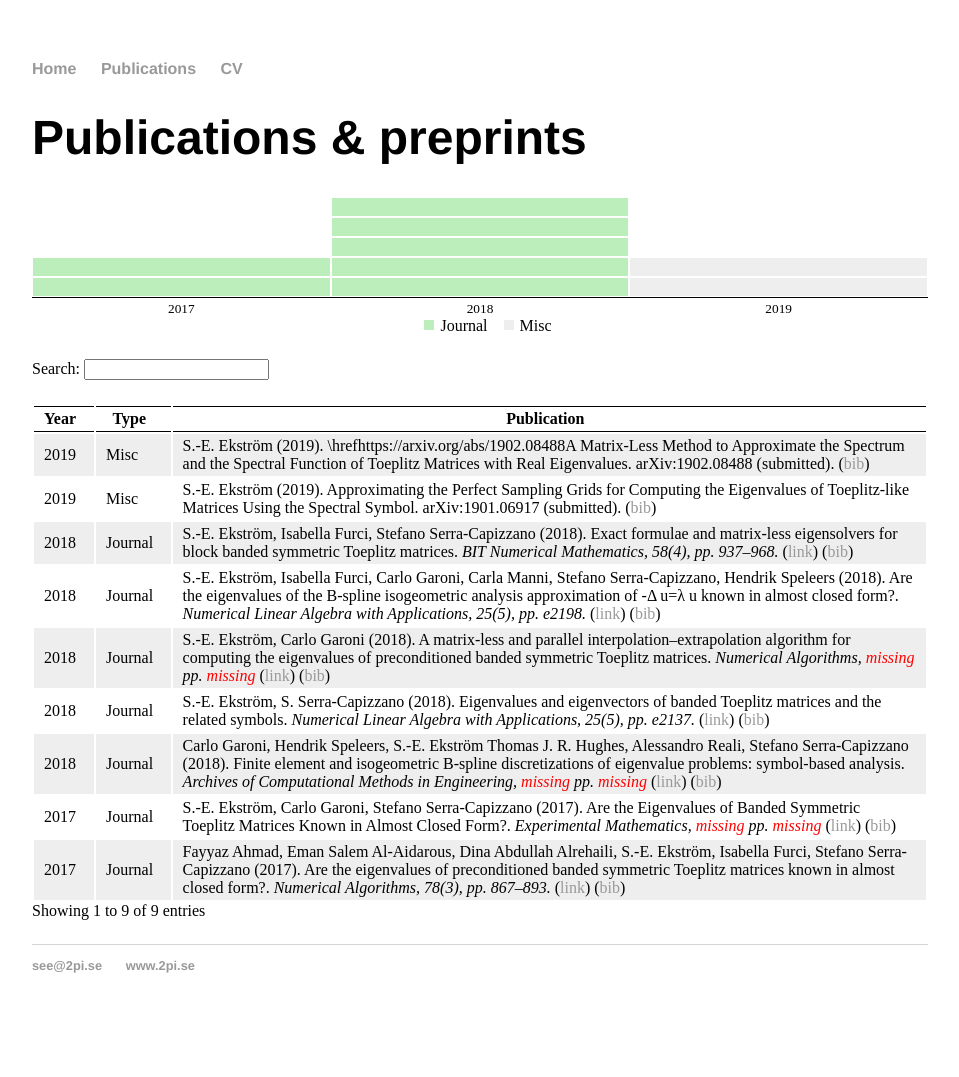
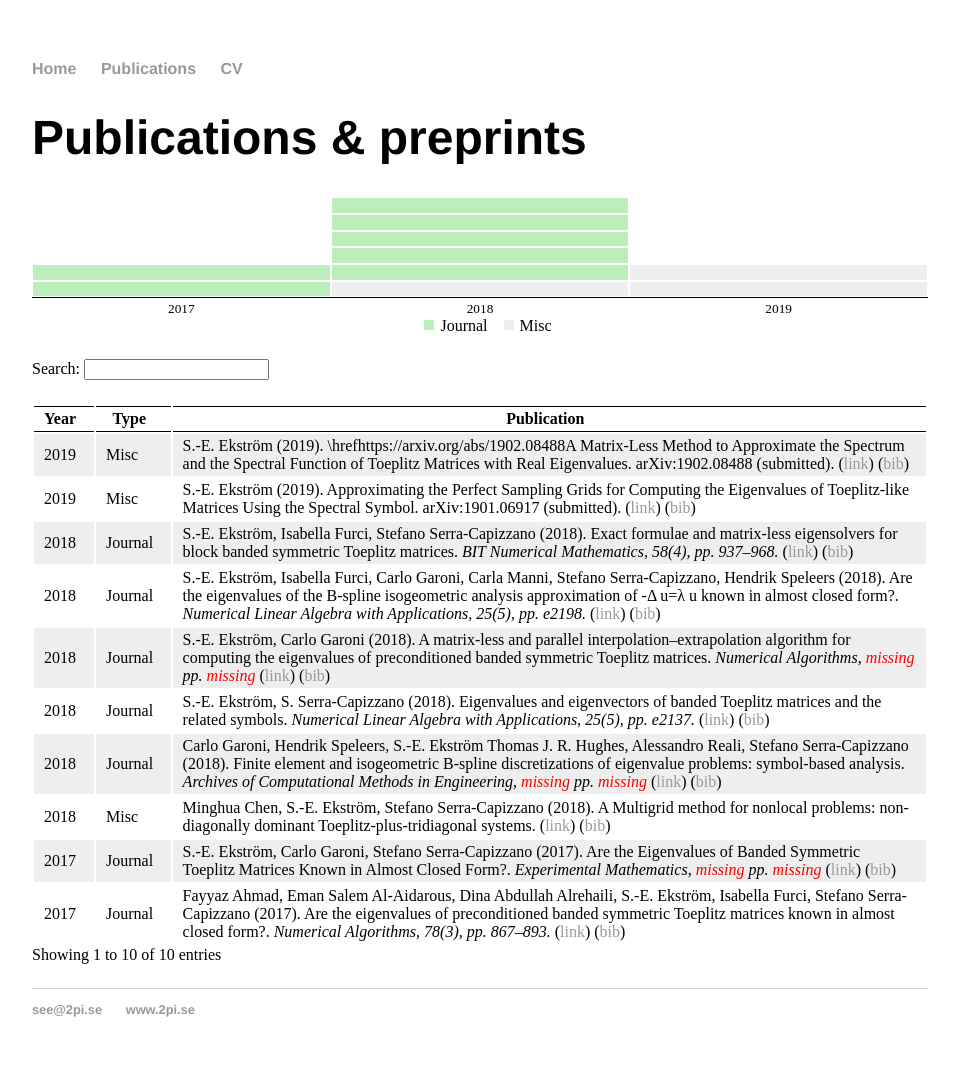
Before and after one commit to sverek/sverek.github.io, a Jekyll site: the page built from publications/index.html, in a window 1280 px wide. Shown: the whole page, without its empty margins (160-1119 px from the left). Built offline with Jekyll 4.4.1, drawn with Linux system fonts in a browser that asks for light colours; before the commit the page ends 1033 px from its top, so only the background shows below that.

Commit message:
Publication

```diff
--- a/publications/bib-publication-list.js
+++ b/publications/bib-publication-list.js
@@ -230,6 +230,7 @@ var bibtexify = (function($) {
             'misc': 'Misc',
             'phdthesis': 'PhD Thesis',
             'proceedings': 'Conference proceeding',
+            'preprint': 'Preprint',
             'techreport': 'Technical report',
             'unpublished': 'Unpublished'}
     };
--- a/publications/index.html
+++ b/publications/index.html
@@ -95,15 +95,24 @@ doi ={10.1007/s11831-018-9295-y},
   number = {4},
   pages = {937--968}
 }
+@preprint{minghua181,
+  url={https://arxiv.org/abs/1808.09595},
+  title={A {M}ultigrid method for nonlocal problems: non-diagonally dominant {T}oeplitz-plus-tridiagonal systems},
+  author={Minghua Chen and  S.-E. Ekström and Stefano Serra-Capizzano},
+  journal={arXiv preprint arXiv:1808.09595},
+  year={2018}
+}
 @preprint{ekstrom191,
 author = {S.-E. Ekström},
 title = {Approximating the {P}erfect {S}ampling {G}rids for {C}omputing the {E}igenvalues of {T}oeplitz-like {M}atrices {U}sing the {S}pectral {S}ymbol},
+url = {https://arxiv.org/abs/1901.06917},
 year = {2019},
 note = {arXiv:1901.06917 (submitted)},
 }
 @preprint{ekstrom192,
 author = {S.-E. Ekström},
 title = {\href{https://arxiv.org/abs/1902.08488}{A {M}atrix-{L}ess {M}ethod to {A}pproximate the {S}pectrum and the {S}pectral {F}unction of {T}oeplitz {M}atrices with {R}eal {E}igenvalues}},
+url = {https://arxiv.org/abs/1902.08488},
 year = {2019},
 note = {arXiv:1902.08488 (submitted)},
 }
```
